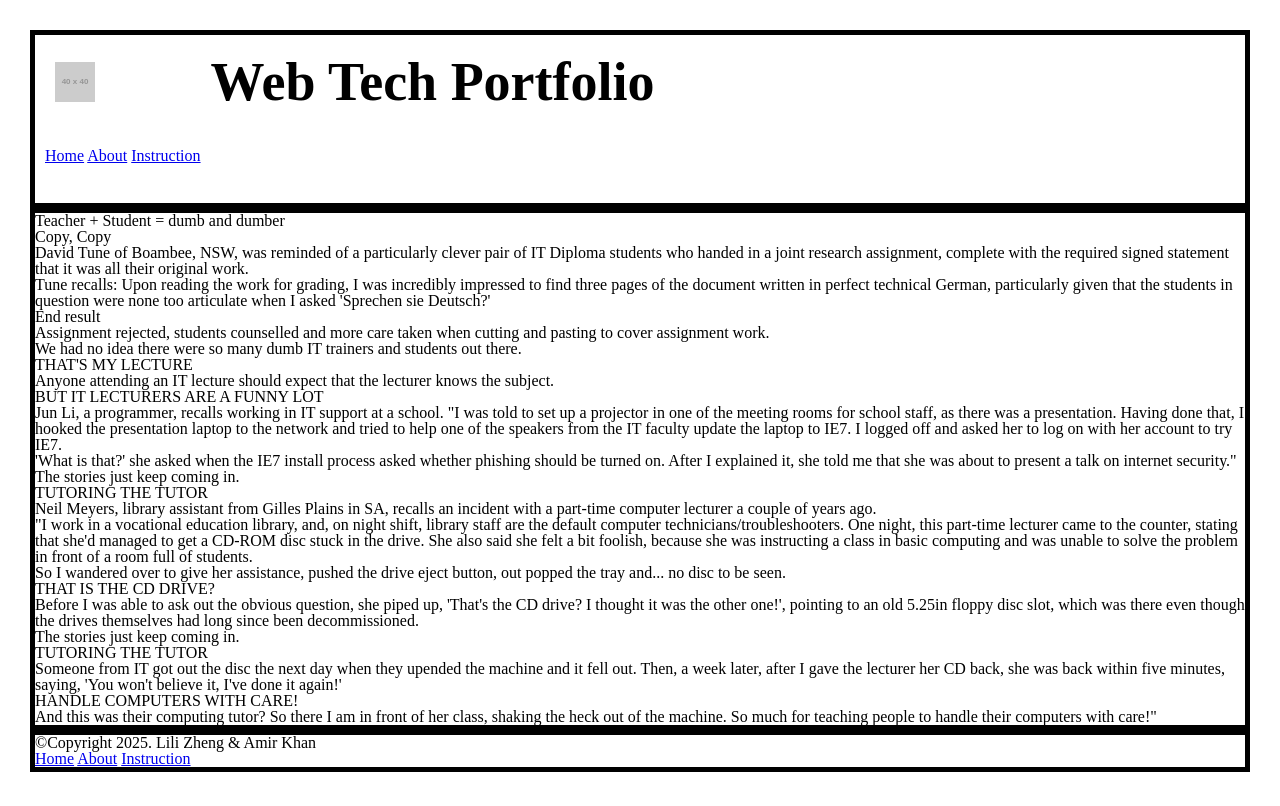
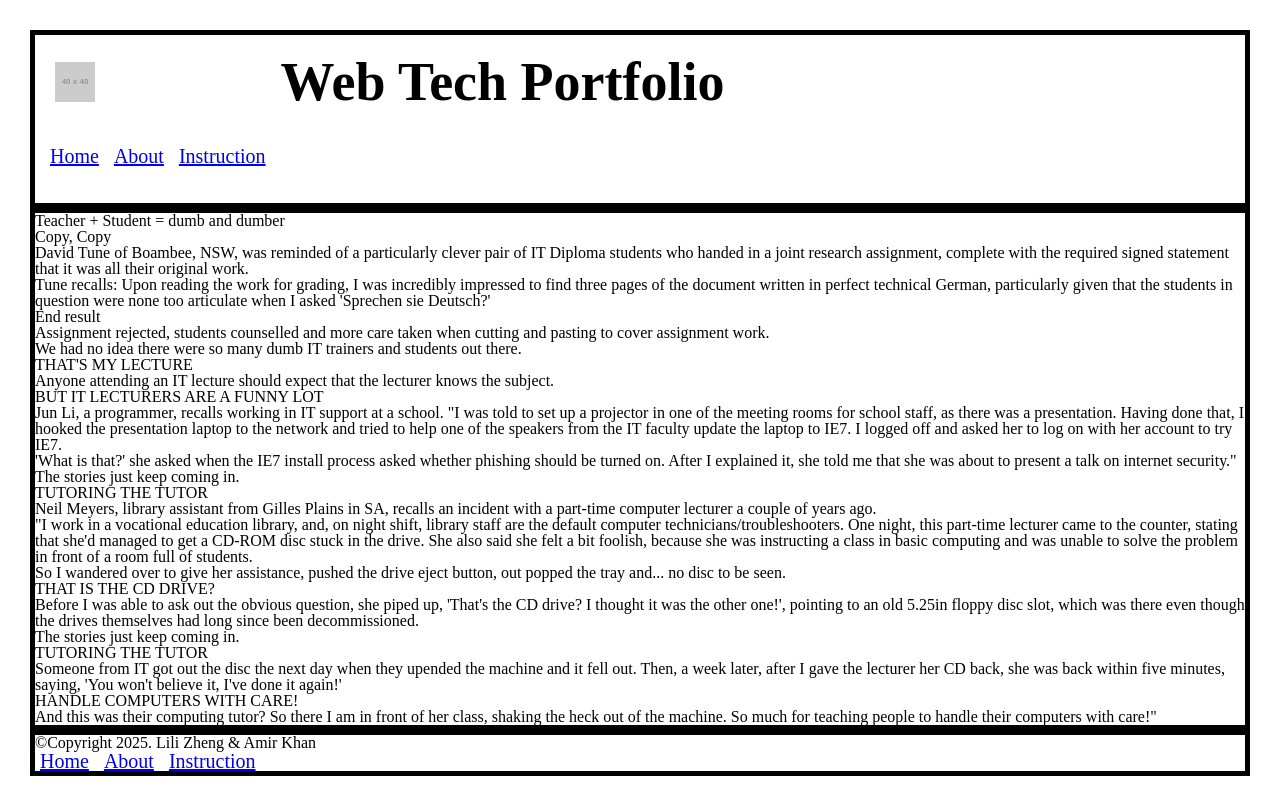
Before and after one commit to fjzll/CIV-WebTech-Portfolio, a plain HTML site: page phase-2/index.html in a window 1280 px wide. Drawn offline with Linux system fonts and the light colour scheme; placeholder pictures from the web are drawn by us.

Commit message:
feat: desktop base navigation - add CSS to lay the site navigation

```diff
--- a/phase-2/assets/css/main.css
+++ b/phase-2/assets/css/main.css
@@ -46,7 +46,12 @@
 
     nav{
         display: block;
+        font-size: 20px;
         grid-column: span;
     }
 
+    .nav-item{
+        padding: 5px;
+    }
+
 }
--- a/phase-2/index.html
+++ b/phase-2/index.html
@@ -11,9 +11,9 @@
         <img class="header-item" src="https://placehold.co/40/png" alt="Logo" width="40" height="40">
         <h1 class="header-item">Web Tech Portfolio</h1>
         <nav>
-            <a href="index.html">Home</a>
-            <a href="#about">About</a>
-            <a href="#instruction">Instruction</a>
+            <a class="nav-item" href="index.html">Home</a>
+            <a class="nav-item"  href="#about">About</a>
+            <a class="nav-item" href="#instruction">Instruction</a>
         </nav>
     </header>
     <main>
@@ -155,9 +155,9 @@
             &copy;Copyright 2025. Lili Zheng & Amir Khan
         </p>
         <nav>
-            <a href="index.html">Home</a>
-            <a href="#about">About</a>
-            <a href="#instruction">Instruction</a>
+            <a class="nav-item" href="index.html">Home</a>
+            <a class="nav-item" href="#about">About</a>
+            <a class="nav-item" href="#instruction">Instruction</a>
         </nav>
     </footer>
 </body>
```
